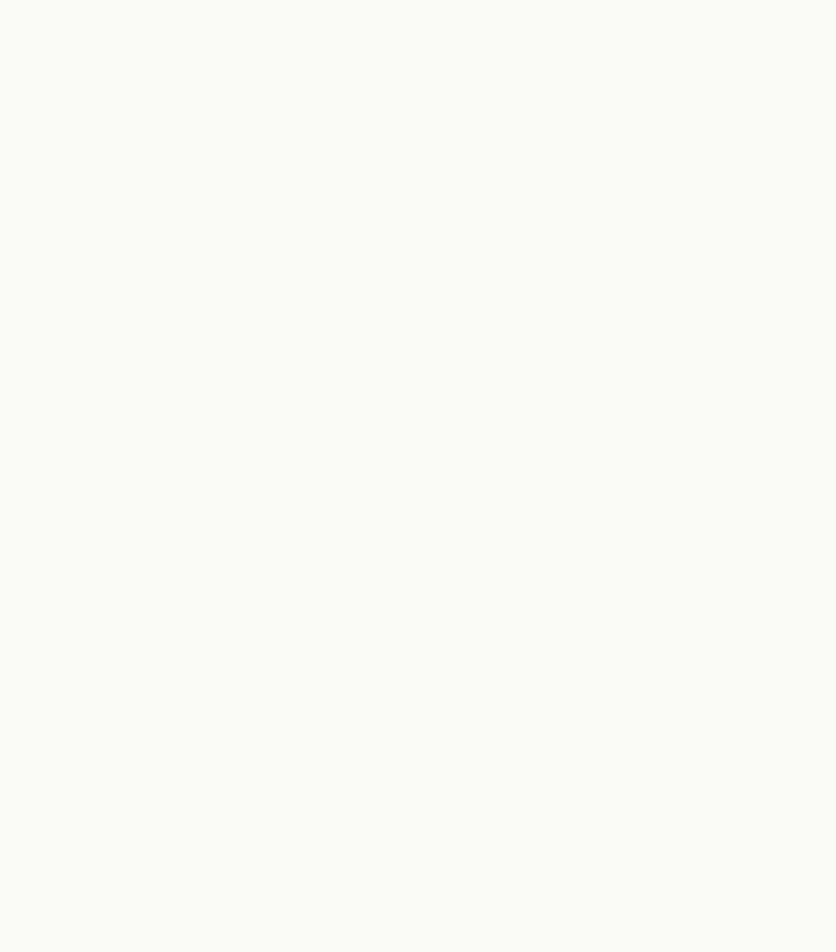
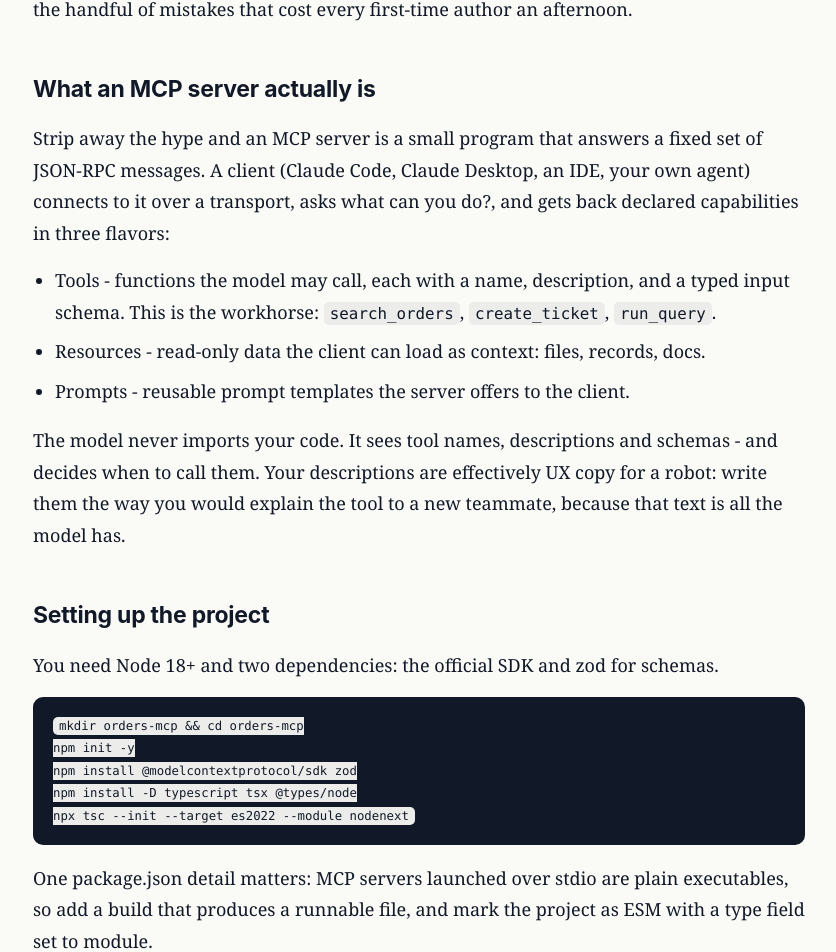
Before and after one commit to vilvaathibanpb/vilvaathiban, a Next.js app: page /blog/building-mcps-typescript-mcp-server-guide in a window 1280 px wide. Before the commit this address had no page. Shown: the part 1039-1991 px from the top of the page, without its empty margins (221-1057 px from the left). Before the commit the page ends 800 px from the top, so only its background shows below. Built offline with nearby package versions, Linux system fonts and the light colour scheme.

Commit message:
blog: building MCPs — a practical guide to your first MCP server in TypeScript

```diff
--- a/data/posts.js
+++ b/data/posts.js
@@ -1434,6 +1434,221 @@ const firstTenErrors = lines(logText)
       }
     ]
   },
+  {
+    slug: "building-mcps-typescript-mcp-server-guide",
+    title: "Building MCPs: A Practical Guide to Your First MCP Server in TypeScript",
+    description:
+      "Building MCPs demystified: what an MCP server actually is, how to write one in TypeScript with the official SDK, wire it into Claude, test it, and avoid the classic stdio mistakes.",
+    datePublished: "2026-08-09",
+    readingMinutes: 9,
+    content: [
+      {
+        blocks: [
+          {
+            type: "p",
+            text: "Every AI assistant conversation about your own systems ends the same way: the model would love to help, but it cannot see your database, your internal API, or your ticket queue. The Model Context Protocol (MCP) is the fix that stuck. It gives models a standard way to discover and call tools you expose - and it has quietly become the integration layer for Claude, IDE agents, and a fast-growing catalogue of servers.",
+          },
+          {
+            type: "p",
+            text: "This post is the guide I wish I had when I started building MCPs: what a server actually consists of, a complete working example in TypeScript, how to plug it into a client, and the handful of mistakes that cost every first-time author an afternoon.",
+          },
+        ],
+      },
+      {
+        heading: "What an MCP server actually is",
+        blocks: [
+          {
+            type: "p",
+            text: "Strip away the hype and an MCP server is a small program that answers a fixed set of JSON-RPC messages. A client (Claude Code, Claude Desktop, an IDE, your own agent) connects to it over a transport, asks what can you do?, and gets back declared capabilities in three flavors:",
+          },
+          {
+            type: "list",
+            items: [
+              "Tools - functions the model may call, each with a name, description, and a typed input schema. This is the workhorse: `search_orders`, `create_ticket`, `run_query`.",
+              "Resources - read-only data the client can load as context: files, records, docs.",
+              "Prompts - reusable prompt templates the server offers to the client.",
+            ],
+          },
+          {
+            type: "p",
+            text: "The model never imports your code. It sees tool names, descriptions and schemas - and decides when to call them. Your descriptions are effectively UX copy for a robot: write them the way you would explain the tool to a new teammate, because that text is all the model has.",
+          },
+        ],
+      },
+      {
+        heading: "Setting up the project",
+        blocks: [
+          {
+            type: "p",
+            text: "You need Node 18+ and two dependencies: the official SDK and zod for schemas.",
+          },
+          {
+            type: "code",
+            language: "bash",
+            code: `mkdir orders-mcp && cd orders-mcp
+npm init -y
+npm install @modelcontextprotocol/sdk zod
+npm install -D typescript tsx @types/node
+npx tsc --init --target es2022 --module nodenext`,
+          },
+          {
+            type: "p",
+            text: "One package.json detail matters: MCP servers launched over stdio are plain executables, so add a build that produces a runnable file, and mark the project as ESM with a type field set to module.",
+          },
+        ],
+      },
+      {
+        heading: "A complete server in sixty lines",
+        blocks: [
+          {
+            type: "p",
+            text: "Here is a real, runnable server exposing two tools over stdio. It pretends to wrap an orders API; swap the internals for your own fetch calls and it becomes a production integration.",
+          },
+          {
+            type: "code",
+            language: "ts",
+            code: `// src/server.ts
+import { McpServer } from "@modelcontextprotocol/sdk/server/mcp.js";
+import { StdioServerTransport } from "@modelcontextprotocol/sdk/server/stdio.js";
+import { z } from "zod";
+
+const server = new McpServer({
+  name: "orders-mcp",
+  version: "1.0.0",
+});
+
+const ORDERS = [
+  { id: "ord_1", customer: "Meena", status: "shipped", total: 4200 },
+  { id: "ord_2", customer: "Arjun", status: "pending", total: 1150 },
+];
+
+server.registerTool(
+  "search_orders",
+  {
+    title: "Search orders",
+    description:
+      "Search customer orders by status. Returns id, customer, status and total for each match.",
+    inputSchema: {
+      status: z.enum(["pending", "shipped", "cancelled"]),
+    },
+  },
+  async ({ status }) => {
+    const hits = ORDERS.filter((o) => o.status === status);
+    return {
+      content: [{ type: "text", text: JSON.stringify(hits, null, 2) }],
+    };
+  }
+);
+
+server.registerTool(
+  "get_order",
+  {
+    title: "Get one order",
+    description: "Fetch a single order by its id, e.g. ord_1.",
+    inputSchema: { id: z.string() },
+  },
+  async ({ id }) => {
+    const order = ORDERS.find((o) => o.id === id);
+    if (!order) {
+      return {
+        content: [{ type: "text", text: "No order with id " + id }],
+        isError: true,
+      };
+    }
+    return {
+      content: [{ type: "text", text: JSON.stringify(order, null, 2) }],
+    };
+  }
+);
+
+const transport = new StdioServerTransport();
+await server.connect(transport);
+console.error("orders-mcp running on stdio");`,
+          },
+          {
+            type: "p",
+            text: "Three things to notice. Tool results are a content array, not a bare return value - text is the common case. Errors you want the model to see and recover from go back as normal results with `isError: true`, not as thrown exceptions. And the startup log goes to `console.error`, which brings us to the mistake everyone makes exactly once.",
+          },
+        ],
+      },
+      {
+        heading: "The stdio rule: stdout belongs to the protocol",
+        blocks: [
+          {
+            type: "p",
+            text: "Over the stdio transport, your process talks JSON-RPC on stdout. That stream is sacred. A single stray `console.log` - yours, or a dependency's - injects garbage between protocol frames, and the client sees a server that connects and then mysteriously dies.",
+          },
+          {
+            type: "list",
+            items: [
+              "Log to stderr with `console.error`; clients forward it to their debug logs.",
+              "Audit dependencies that print banners or progress bars to stdout.",
+              "If you must use a logging library, configure its destination explicitly.",
+            ],
+          },
+        ],
+      },
+      {
+        heading: "Wiring it into Claude Code and testing it",
+        blocks: [
+          {
+            type: "p",
+            text: "Clients launch stdio servers themselves - you register the command, not a URL. For Claude Code it is one line in a terminal:",
+          },
+          {
+            type: "code",
+            language: "bash",
+            code: `claude mcp add orders -- npx tsx /absolute/path/to/src/server.ts`,
+          },
+          {
+            type: "p",
+            text: "For Claude Desktop, the equivalent JSON entry goes in its config file under mcpServers, with command and args fields. Restart the client and ask it something a tool can answer - list the pending orders - and watch it pick `search_orders` unprompted.",
+          },
+          {
+            type: "p",
+            text: "For debugging without a full client, the MCP Inspector gives you a web UI that connects to your server, lists its tools, and lets you invoke them by hand:",
+          },
+          {
+            type: "code",
+            language: "bash",
+            code: `npx @modelcontextprotocol/inspector npx tsx src/server.ts`,
+          },
+        ],
+      },
+      {
+        heading: "Design notes from the trenches",
+        blocks: [
+          {
+            type: "p",
+            text: "Getting a server running is a morning's work. Making one that a model uses well is the actual craft - the part of building MCPs where an architect's judgement earns its keep.",
+          },
+          {
+            type: "list",
+            items: [
+              "Fewer, task-shaped tools beat an endpoint-per-tool mirror of your REST API. The model reasons better over `find_customer_orders` than over four chained CRUD calls.",
+              "Schemas are guardrails: constrain with enums and descriptions so invalid calls are impossible rather than merely discouraged.",
+              "Return compact, structured text. Ten thousand tokens of raw JSON per call will drown the model's context; filter and summarize server-side.",
+              "Treat every tool as an attack surface: the model chooses the arguments, so validate and scope permissions exactly as you would for an untrusted caller.",
+              "Version from day one - clients cache capabilities, and a renamed tool is a breaking change.",
+            ],
+          },
+        ],
+      },
+      {
+        heading: "Beyond stdio: serving MCPs over HTTP",
+        blocks: [
+          {
+            type: "p",
+            text: "Stdio is perfect for local, personal tools. The moment a server needs to be shared - one deployment, many users, real auth - you switch the transport to Streamable HTTP, the protocol's remote transport. The SDK ships a server class for it, your tool code stays identical, and the server becomes an ordinary web service you can put behind normal infrastructure. That symmetry is MCP's best property: the integration you prototype on your laptop over stdio is the same code you deploy for your whole team.",
+          },
+          {
+            type: "p",
+            text: "Start small: wrap one internal API you use daily, register it with two tools, and live with it for a week. You will learn more about tool design from watching a model actually use your server than from any spec - and once the first one clicks, you will find yourself building MCPs for everything.",
+          },
+        ],
+      },
+    ],
+  },
 ];
 
 export const getAllPosts = () =>
```
Also changed, not shown: 1 other file (tests, documents, lock files or other folders).
